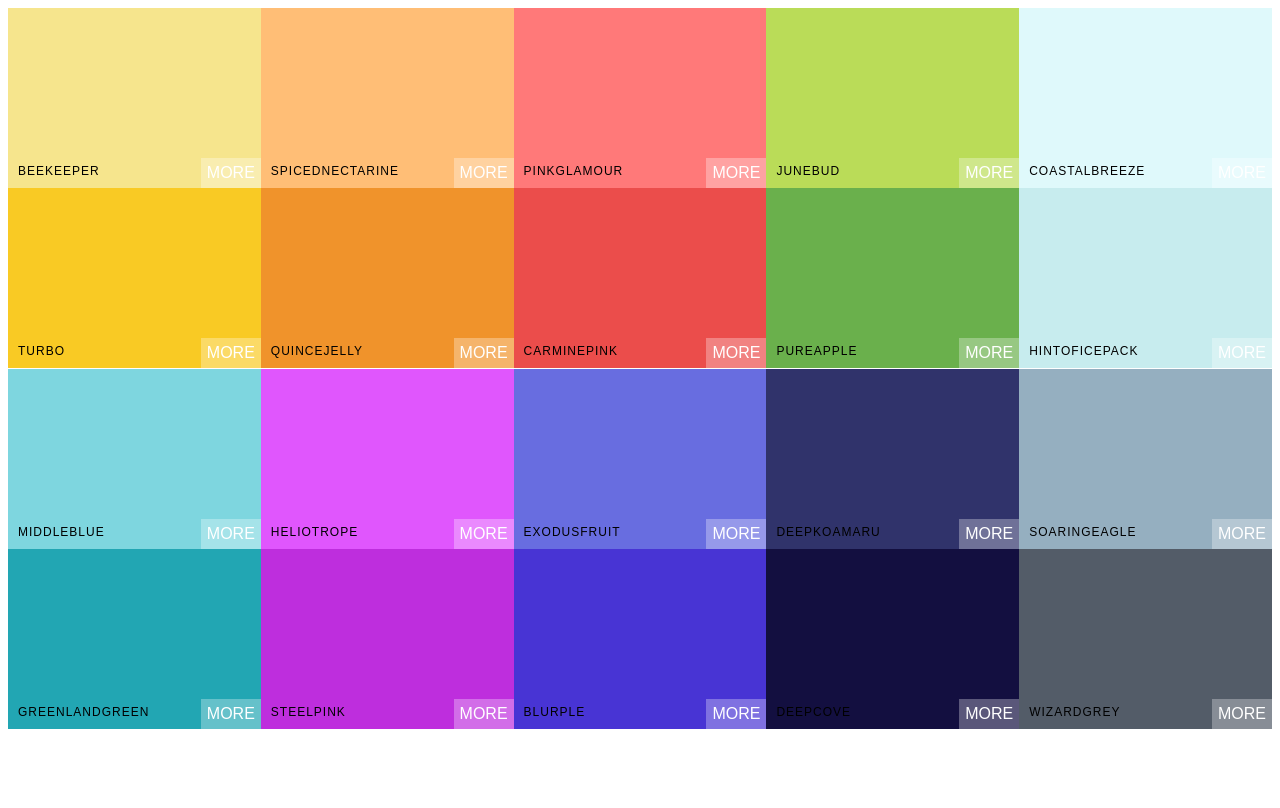
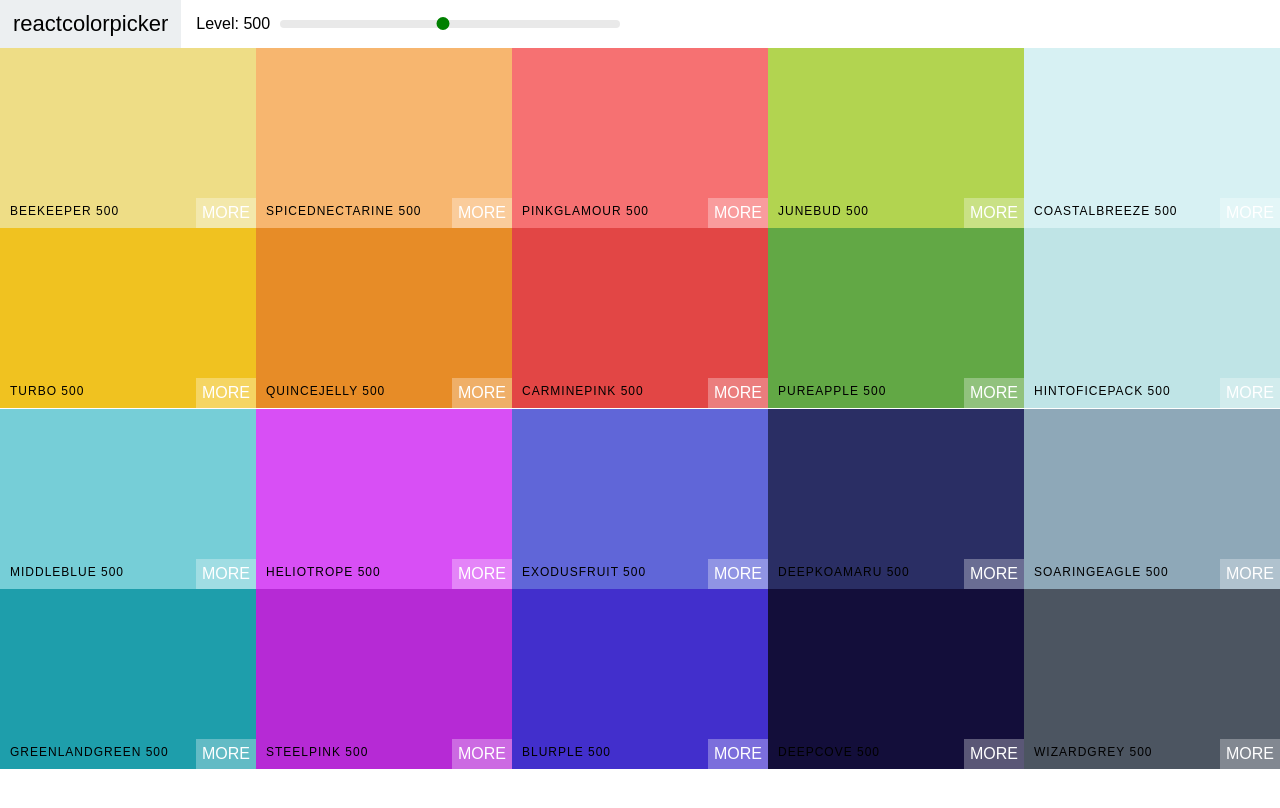
Before and after one commit to angle943/colors-app, a React (Create React App) app: page /palette/flat-ui-colors-american in a window 1280 px wide. Shown: the top 808 px of the page. Built offline with nearby package versions, Linux system fonts and the light colour scheme.

Commit message:
finished basic Palette

```diff
--- a/package.json
+++ b/package.json
@@ -3,13 +3,17 @@
   "version": "0.1.0",
   "private": true,
   "dependencies": {
+    "@types/chroma-js": "^1.4.1",
     "@types/jest": "24.0.16",
     "@types/node": "12.6.8",
+    "@types/rc-slider": "^8.6.4",
     "@types/react": "16.8.23",
     "@types/react-copy-to-clipboard": "^4.2.6",
     "@types/react-dom": "16.8.5",
+    "chroma-js": "^2.0.4",
     "node-sass": "^4.12.0",
     "prettier": "^1.18.2",
+    "rc-slider": "^8.6.13",
     "react": "^16.8.6",
     "react-copy-to-clipboard": "^5.0.1",
     "react-dom": "^16.8.6",
--- /dev/null
+++ b/src/colorHelpers.ts
@@ -0,0 +1,69 @@
+import chroma from "chroma-js";
+import { ISeedColor } from "./seedColors";
+
+export interface IColorWithLevels {
+  name: string;
+  id: string;
+  hex: string;
+  rgb: string;
+  rgba: string;
+}
+
+export interface ISeedColorWithLevels {
+  paletteName: string;
+  id: string;
+  emoji: string;
+  colors: {
+    [level: string]: IColorWithLevels[];
+  };
+}
+
+const levels = [50, 100, 200, 300, 400, 500, 600, 700, 800, 900];
+
+const getRange = (hexColor: string): string[] => {
+  const end = "#fff";
+  return [
+    chroma(hexColor)
+      .darken(1.4)
+      .hex(),
+    hexColor,
+    end
+  ];
+};
+
+const generateScale = (hexColor: string, numberOfColors: number): string[] => {
+  return chroma
+    .scale(getRange(hexColor))
+    .mode("lab")
+    .colors(numberOfColors);
+};
+
+const generatePalette = (starterPalette: ISeedColor): ISeedColorWithLevels => {
+  const newPalette: ISeedColorWithLevels = {
+    paletteName: starterPalette.paletteName,
+    id: starterPalette.id,
+    emoji: starterPalette.emoji,
+    colors: {}
+  };
+  for (const level of levels) {
+    newPalette.colors[level] = [];
+  }
+  for (const color of starterPalette.colors) {
+    const scale = generateScale(color.color, 10).reverse();
+    for (const i in scale) {
+      newPalette.colors[levels[i]].push({
+        name: `${color.name} ${levels[i]}`,
+        id: color.name.toLowerCase().replace(/ /g, "-"),
+        hex: scale[i],
+        rgb: chroma(scale[i]).css(),
+        rgba: chroma(scale[i])
+          .css()
+          .replace("rgb", "rgba")
+          .replace(")", ",1.0)")
+      });
+    }
+  }
+  return newPalette;
+};
+
+export { generatePalette };
--- a/src/components/App.scss
+++ b/src/components/App.scss
@@ -1,4 +1,6 @@
 * {
   box-sizing: border-box;
   font-family: sans-serif;
+  margin: 0;
+  padding: 0;
 }
--- a/src/components/App.tsx
+++ b/src/components/App.tsx
@@ -1,13 +1,14 @@
 import React from "react";
 import Palette from "./Palette";
 import seedColors from "../seedColors";
+import { generatePalette } from "../colorHelpers";
 
 import "./App.scss";
 
 const App: React.FC = () => {
   return (
     <div>
-      <Palette {...seedColors[4]} />
+      <Palette palette={generatePalette(seedColors[4])} />
     </div>
   );
 };
--- /dev/null
+++ b/src/components/Navbar.scss
@@ -0,0 +1,50 @@
+.Navbar {
+  display: flex;
+  align-items: center;
+  justify-content: flex-start;
+  height: 6vh;
+
+  .logo {
+    align-items: center;
+    background-color: #eceff1;
+    display: flex;
+    font-family: Roboto, sans-serif;
+    font-size: 22px;
+    height: 100%;
+    margin-right: 15px;
+    padding: 0 13px;
+
+    a {
+      text-decoration: none;
+      color: black;
+    }
+  }
+
+  .slider {
+    width: 340px;
+    margin: 0 10px;
+    display: inline-block;
+
+    .rc-slider-track {
+      background-color: transparent;
+    }
+
+    .rc-slider-handle,
+    .rc-slider-handle:active,
+    .rc-slider-handle:focus,
+    .rc-slider-handle:hover {
+      background-color: green;
+      outline: none;
+      border: 2px solid green;
+      box-shadow: none;
+      width: 13px;
+      height: 13px;
+      margin-left: -7px;
+      margin-top: -3px;
+    }
+
+    .rc-slider-rail {
+      height: 8px;
+    }
+  }
+}
--- /dev/null
+++ b/src/components/Navbar.tsx
@@ -0,0 +1,37 @@
+import React from 'react';
+import Slider from "rc-slider";
+import "rc-slider/assets/index.css";
+
+import "./Navbar.scss";
+
+interface NavbarProps {
+  changeLevel(newLevel: number): void;
+  level: number;
+}
+
+const Navbar: React.FC<NavbarProps> = props => {
+  const {changeLevel, level} = props;
+
+  return (
+    <header className="Navbar">
+      <div className="logo">
+        <a href="/">reactcolorpicker</a>
+      </div>
+      <div className="slider-container">
+        <span>Level: {level}</span>
+        <div className="slider">
+          <Slider
+            defaultValue={level}
+            max={900}
+            min={100}
+            onAfterChange={changeLevel}
+            step={100}
+          />
+        </div>
+
+      </div>
+    </header>
+  )
+}
+
+export default Navbar;
--- a/src/components/Palette.tsx
+++ b/src/components/Palette.tsx
@@ -1,23 +1,32 @@
-import React from "react";
+import React, { useState } from "react";
+import Navbar from "./Navbar";
 import ColorBox from "./ColorBox";
-import { ISeedColor } from "../seedColors";
+import { ISeedColorWithLevels } from "../colorHelpers";
 
 import "./Palette.scss";
 
-interface PaletteProps extends ISeedColor {}
+interface PaletteProps {
+  palette: ISeedColorWithLevels;
+}
 
 const Palette: React.FC<PaletteProps> = props => {
-  const { colors, emoji, id, paletteName } = props;
+  const { palette } = props;
+  const [level, setLevel] = useState<number>(500);
 
   const renderColorBoxes = (): React.ReactNode => {
-    return colors.map(color => <ColorBox background={color.color} name={color.name} />);
+    return palette.colors[level].map(color => (
+      <ColorBox key={color.hex} background={color.hex} name={color.name} />
+    ));
+  };
+
+  const changeLevel = (newLevel: number): void => {
+    setLevel(newLevel);
   };
 
   return (
     <div className="Palette">
-      <div className="Palette-colors">
-        {renderColorBoxes()}
-      </div>
+      <Navbar changeLevel={changeLevel} level={level} />
+      <div className="Palette-colors">{renderColorBoxes()}</div>
     </div>
   );
 };
```
Also changed, not shown: 1 other file (tests, documents, lock files or other folders).
